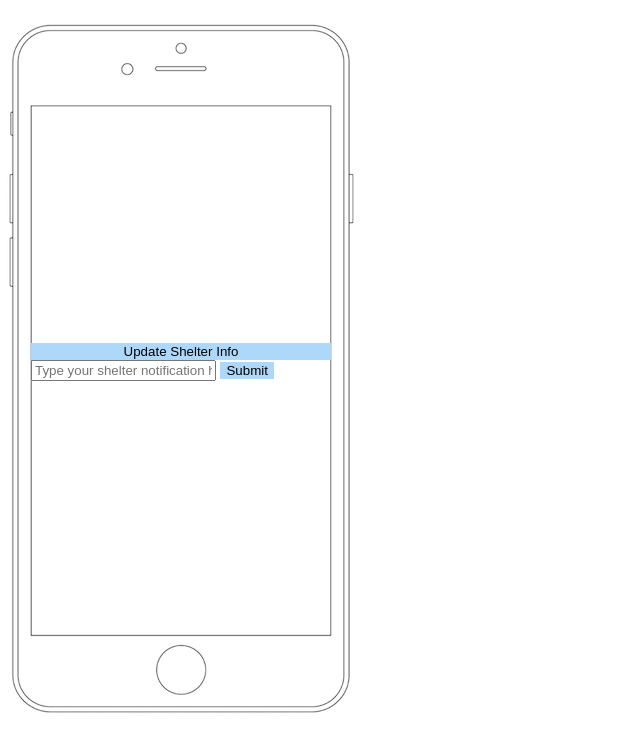
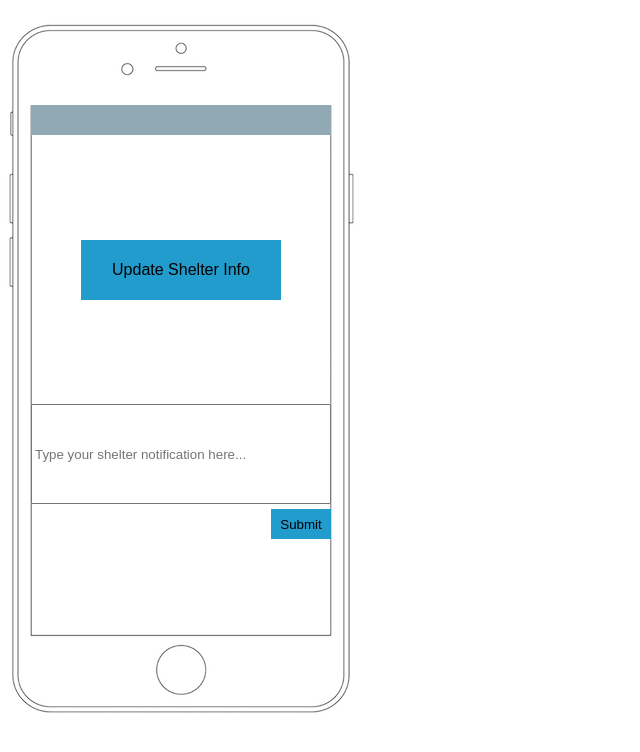
Before and after one commit to mtruong68/intellishelter, a plain HTML site: page manager_overview.html in a window 1280 px wide. Shown: the whole page, without its empty margins (0-640 px from the left). Drawn offline with Linux system fonts and the light colour scheme.

Commit message:
updated manager.css

```diff
--- a/css/manager.css
+++ b/css/manager.css
@@ -1,15 +1,47 @@
-/*
-	Global classes
-					*/
-
-
 
 
 .button {
-	background-color: rgb(173, 216, 250);
+	background-color: rgb(33, 156, 204);
 	border: none;
 }
 
 .button:hover {
 	cursor: pointer;
 }
+
+#contents{
+	width: 300px;
+	height: 450px;
+	display: flex;
+	flex-direction: column;
+	justify-content: space-between;
+    margin-bottom: auto;
+}
+
+#update_button{
+	width: 200px;
+	height: 60px;
+	margin-right: auto;
+	margin-left: auto;
+	font-size: 16px;
+}
+
+#update_info {
+	width: 300px;
+	height: 100px;
+
+}
+
+#submit_button {
+	margin-left: 80%;
+	margin-top: 5px;
+	height: 30px;
+	width: 60px;
+}
+
+#head_bar {
+	width: 300px;
+	height: 30px;
+	background-color: rgb(144, 169, 178);
+
+}
--- a/manager_overview.html
+++ b/manager_overview.html
@@ -8,11 +8,14 @@
 </header>
 <body>
   <div id="screen">
+  	<div id="contents">
+  		<div id="head_bar"></div>
   	<button id="update_button" class="button">Update Shelter Info</button>
   	<form>
   		<input id="update_info" type="text" name="update_text" placeholder="Type your shelter notification here...">
-  		<input type="submit" class="button" value="Submit">
+  		<input id="submit_button" type="submit" class="button" value="Submit">
   	</form>
+  </div>
   </div>
 </body>
 </html>
```
